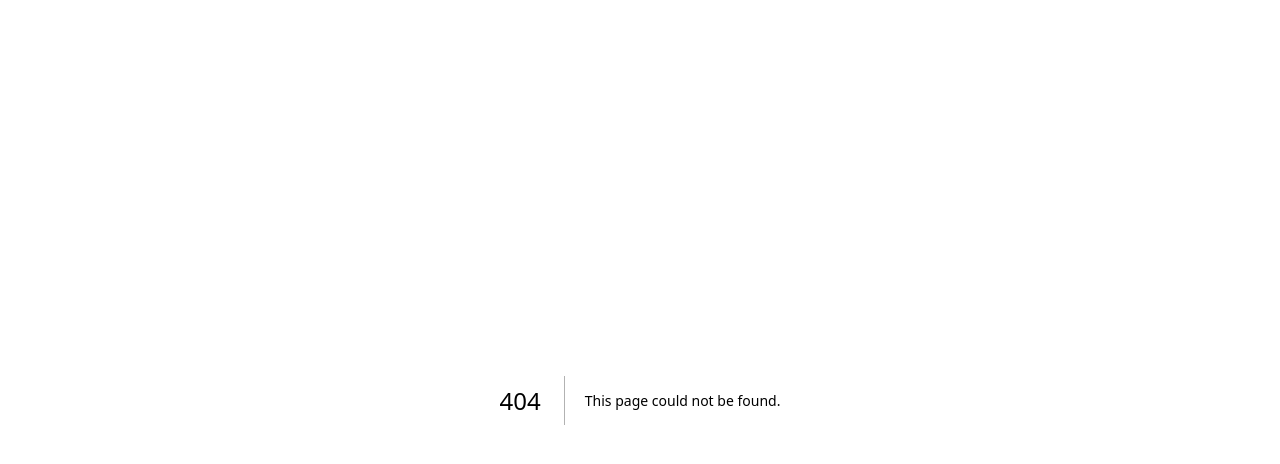
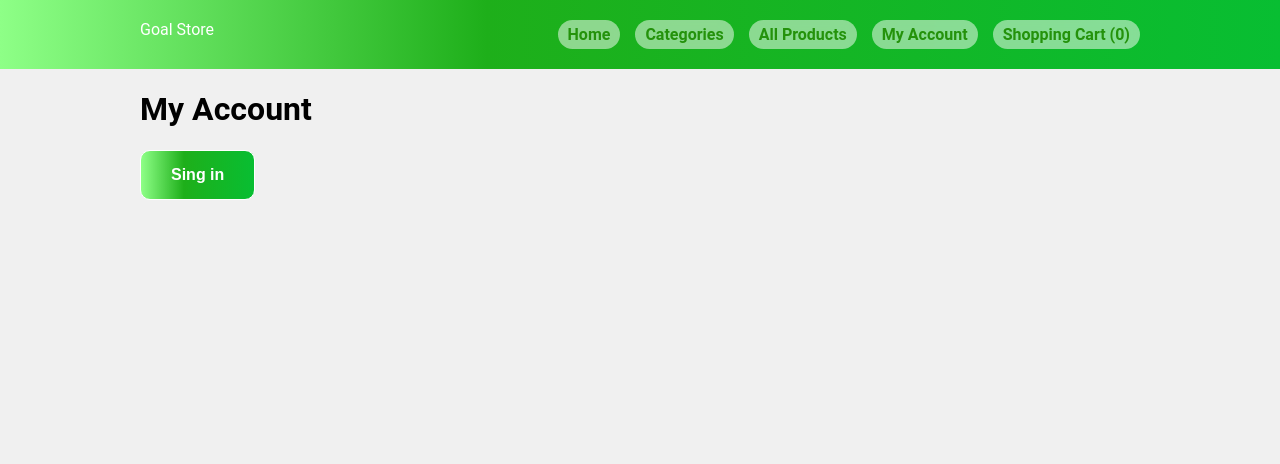
Before and after one commit to MrV09/Ecommerce-Shop, a Next.js app in the folder client/: page /account in a window 1280 px wide. Before the commit this address had no page. Shown: the top 464 px of the page. Built offline with nearby package versions, Linux system fonts and the light colour scheme; no server answers.

Commit message:
Added Account page

```diff
--- a/client/components/PrimaryButton.js
+++ b/client/components/PrimaryButton.js
@@ -46,6 +46,12 @@ export const ButtonStyle = css`
         justify-content: center;
         color: #000;
     `}
+    ${props => props.type === 'red' && css`
+        background: rgb(254,218,218);
+        background: linear-gradient(90deg, rgba(254,218,218,1) 0%, rgba(247,121,115,1) 44%, rgba(255,11,11,1) 100%);
+        justify-content: center;
+        color: #000;
+    `}
 `;
 
 
--- a/client/package.json
+++ b/client/package.json
@@ -9,9 +9,12 @@
     "lint": "next lint"
   },
   "dependencies": {
+    "@next-auth/mongodb-adapter": "^1.1.3",
     "axios": "^1.5.1",
+    "mongodb-adapter": "^0.0.4",
     "mongoose": "^7.6.0",
     "next": "13.5.4",
+    "next-auth": "^4.23.2",
     "react": "^18",
     "react-dom": "^18",
     "stripe": "^13.10.0",
--- a/client/pages/_app.js
+++ b/client/pages/_app.js
@@ -1,5 +1,6 @@
 import { CartContextProvider } from "@/components/CartContext";
 import { createGlobalStyle } from "styled-components";
+import { SessionProvider} from "next-auth/react";
 
 const GlobalStyles = createGlobalStyle`
   url('https://fonts.googleapis.com/css2?family=Kanit&family=Roboto:wght@100&display=swap');
@@ -12,13 +13,15 @@ const GlobalStyles = createGlobalStyle`
   }
 `;
 
-export default function App({ Component, pageProps }) {
+export default function App({ Component, pageProps: {session, ...pageProps} }) {
   return (
     <>
       <GlobalStyles />
-      <CartContextProvider>
-        <Component {...pageProps} />
-      </CartContextProvider>
+      <SessionProvider session={session}>
+        <CartContextProvider>
+          <Component {...pageProps} />
+        </CartContextProvider>
+      </SessionProvider>
     </>
   );
 }
--- /dev/null
+++ b/client/pages/account.js
@@ -0,0 +1,40 @@
+import CenterMenu from "@/components/CenterMenu";
+import Header from "@/components/Header";
+import styled from "styled-components";
+import {useSession, signOut, signIn} from "next-auth/react";
+import PrimaryButton from "@/components/PrimaryButton";
+
+const Title = styled.h1`
+    font-size: 2em;
+    font-weight: bold;
+`;
+
+export default function AccountPage(){
+    const {data:session} = useSession();
+
+    async function logout(){
+        await signOut({
+            callbackUrl: process.env.NEXT_PUBLIC_URL,
+        });
+    }
+
+    async function login(){
+        await signIn('google');
+    }
+
+    return(
+        <>
+            <Header />
+            <CenterMenu>
+                <Title>My Account</Title>
+                {session && (
+                    <PrimaryButton onClick={logout} type="red" size="l">Sign out</PrimaryButton>
+                )}
+                {!session && (
+                    <PrimaryButton onClick={login} size="l">Sing in</PrimaryButton>
+                )}
+            </CenterMenu>
+        </>
+    );
+
+}
```
Also changed, not shown: client/lib/mongodb.js (added, +30 -0 lines), client/pages/api/auth/[...nextauth].js (added, +16 -0 lines), 2 other files (tests, documents, lock files or other folders).
